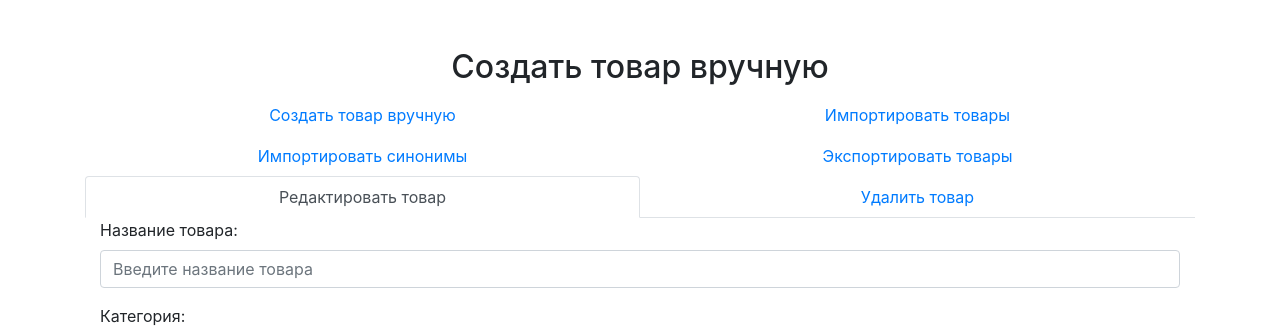
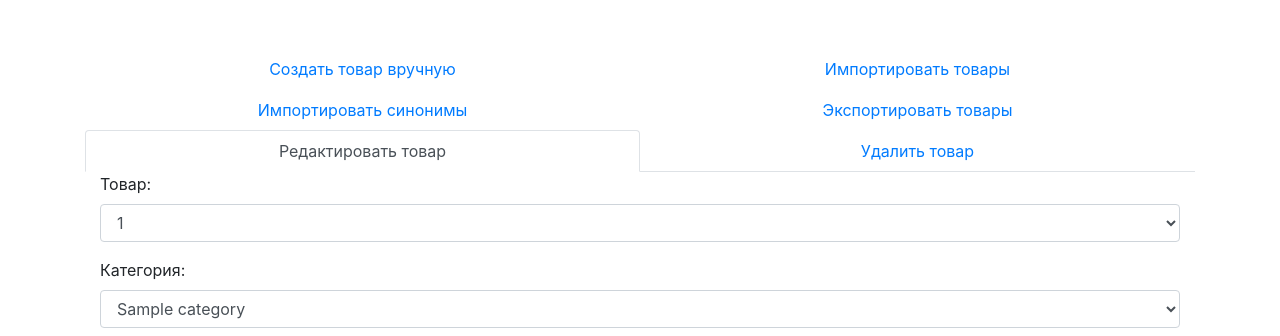
Before and after one commit to Oleg-Pashchenko/price_list_web_service, a Flask app: page /items in a window 1280 px wide, after a click on "Редактировать товар". Shown: the part 56-392 px from the top of the page. Run offline with Flask 2, Linux system fonts and the light colour scheme; a database or web service that is not in the repository returns one stand-in record (values such as "Sample title"); some libraries are stand-ins or nearby versions.

Commit message:
fixed bugs

```diff
--- a/app.py
+++ b/app.py
@@ -1,6 +1,6 @@
 import json
 
-from flask import Flask, redirect, render_template, request, jsonify
+from flask import Flask, redirect, render_template, request, jsonify, send_file
 from datetime import datetime
 
 import logic
@@ -85,7 +85,69 @@ def edit_order():
 
 @app.route('/items', methods=['GET'])
 def items():
-    return render_template('items.html')
+    categories = db.get_all_categories()
+    products = db.get_all_items()
+    print(items)
+    return render_template('items.html', categories=categories, products=products)
+
+
+# TODO: FROM THIS
+@app.route('/items/add', methods=["POST"])
+def add_item():
+    name = request.form.get('item-add-name')
+    category = request.form.get('item-add-category')
+    synonyms = request.form.get('item-add-synonyms')
+    db.create_new_item(name, category, synonyms)
+    return redirect('/items')
+
+
+@app.route('/items/import-items', methods=["POST"])
+def import_items_items():
+    name = request.form.get('import_name')
+    category = request.form.get('import_category')
+    file = request.files['fileUpload_items']
+    file.save('import-items.xlsx')
+    data, _ = logic.load_from_excel(0, name, category, 'import-items.xlsx')
+    for i in data:
+        db.write_import_items(i[0], i[1])
+    return redirect('/items')
+
+
+@app.route('/items/import-synonims', methods=["POST"])
+def import_synonims():
+    idx = request.form.get('import_id')
+    synonyms = request.form.get('import_synonyms')
+    file = request.files['fileUpload_synonyms']
+    file.save('import-synonims.xlsx')
+    data, _ = logic.load_from_excel(0, idx, synonyms, 'import-synonims.xlsx')
+    for i in data:
+        db.write_import_synonyms(i[0], i[1])
+    return redirect('/items')
+
+
+@app.route('/items/export-items', methods=["POST"])
+def export_items():
+    logic.load_to_excel()
+    return send_file('export.xlsx', as_attachment=True)
+
+
+
+@app.route('/items/edit-items', methods=["POST"])
+def edit_item():
+    edit_product = request.form.get('edit-products')
+    edit_category = request.form.get('edit-categories')
+    edit_synonyms = request.form.get('edit-synonyms')
+    print(edit_product, edit_category, edit_synonyms)
+    db.edit_item(edit_product, edit_synonyms, edit_category)
+    print('yes')
+    return redirect('/items')
+
+
+@app.route('/items/delete-item', methods=["POST"])
+def delete_item():
+    delete_item_v = request.form.get('delete-item')
+    db.delete_item(delete_item_v)
+    return redirect('/items')
 
 
 @app.route('/import', methods=['GET'])
@@ -130,18 +192,17 @@ def import_items_post():
 
 @app.route('/prices', methods=['GET'])
 def prices():
-    return render_template('prices.html')
+    categories = db.get_all_categories()
+    products = db.get_items()
+    return render_template('prices.html', categories=categories, products=products)
 
 
-"""
+@app.route('/prices/export', methods=['GET'])
+def prices_export():
+    logic.load_to_excel()
+    return send_file('export.xlsx', as_attachment=True)
 
-@app.route('/download')
-def download():
-    # path to the file to be downloaded
-    filepath = '/path/to/file.txt'
 
-    # send the file as an attachment to the client
-    return send_file(filepath, as_attachment=True)
-    """
+
 if __name__ == '__main__':
     app.run(host='0.0.0.0', debug=True, port=5000, use_reloader=False)
--- a/templates/items.html
+++ b/templates/items.html
@@ -61,7 +61,6 @@
     </div>
 </nav>
 <div class="container my-5">
-    <h2 class="text-center">Создать товар вручную</h2>
     <ul class="nav nav-tabs">
         <li class="nav-item">
             <a class="nav-link active" data-toggle="tab" href="#create-product">Создать товар вручную</a>
@@ -90,25 +89,25 @@
     <div class="tab-content">
         <!-- Create/Edit/Delete Product Tab -->
         <div class="tab-pane container active" id="create-product">
-            <form>
+            <form action="/items/add" method="post">
                 <!-- Product Name -->
                 <div class="form-group">
                     <label for="product-name">Название товара:</label>
-                    <input type="text" class="form-control" id="product-name" placeholder="Введите название товара">
+                    <input type="text" class="form-control" id="product-name" placeholder="Введите название товара" name="item-add-name">
                 </div>
                 <!-- Category -->
                 <div class="form-group">
                     <label for="category">Категория:</label>
-                    <select class="form-control" id="category">
+                    <select class="form-control" id="category" name="item-add-category">
                         {% for category in categories %}
-                            {{ category }}
+                            <option>{{ category.name }}</option>
                         {% endfor %}
                     </select>
                 </div>
                 <!-- Synonyms -->
                 <div class="form-group">
                     <label for="synonyms">Синонимы:</label>
-                    <input type="text" class="form-control" id="synonyms"
+                    <input type="text" class="form-control" id="synonyms" name="item-add-synonyms"
                            placeholder="Введите синонимы (разделяйте их запятой)">
                 </div>
                 <!-- Submit Button -->
@@ -118,25 +117,29 @@
 
 
         <div class="tab-pane container" id="edit-product">
-            <form>
+            <form action="/items/edit-items" method="POST">
                 <!-- Product Name -->
                 <div class="form-group">
-                    <label for="product-name">Название товара:</label>
-                    <input type="text" class="form-control" id="product-name" placeholder="Введите название товара">
+                    <label for="category">Товар:</label>
+                    <select class="form-control" id="category" name="edit-products">
+                        {% for product in products %}
+                            <option>{{ product.name }}</option>
+                        {% endfor %}
+                    </select>
                 </div>
                 <!-- Category -->
                 <div class="form-group">
-                    <label for="category">Категория:</label>
-                    <select class="form-control" id="category">
+                    <label for="category-t">Категория:</label>
+                    <select class="form-control" id="category-t" name="edit-categories">
                         {% for category in categories %}
-                            {{ category }}
+                            <option>{{ category.name }}</option>
                         {% endfor %}
                     </select>
                 </div>
                 <!-- Synonyms -->
                 <div class="form-group">
                     <label for="synonyms">Синонимы:</label>
-                    <input type="text" class="form-control" id="synonyms"
+                    <input type="text" class="form-control" id="synonyms" name="edit-synonyms"
                            placeholder="Введите синонимы (разделяйте их запятой)">
                 </div>
                 <!-- Submit Button -->
@@ -146,18 +149,18 @@
 
         <!-- Import/Export Product Tab -->
         <div class="tab-pane container" id="import-products">
-            <form class="form mt-5">
+            <form action="/items/import-items" method="POST" enctype="multipart/form-data">
                 <div class="form-group">
                     <label for="category-name">Наименование</label>
-                    <input type="text" class="form-control" id="category-name" name="name"
+                    <input type="text" class="form-control" id="category-name" name="import_name"
                            placeholder="Введите столбец с наименованием">
                 </div>
                 <div class="form-group">
                     <label for="category-name">Категория</label>
-                    <input type="text" class="form-control" id="category-value" name="name"
+                    <input type="text" class="form-control" id="category-value" name="import_category"
                            placeholder="Введите столбец с именами категорий">
                 </div>
-                <input type="file" class="form-control-file" id="import-products-i">
+                <input type="file" class="form-control-file" name="fileUpload_items">
                 <br/>
                 <button type="submit" class="btn btn-primary">Импорт</button>
             </form>
@@ -166,18 +169,18 @@
 
 
         <div class="tab-pane container" id="import-synonyms">
-            <form class="form mt-5">
+            <form action="/items/import-synonims" method="POST" enctype="multipart/form-data">
                 <div class="form-group">
-                    <label for="category-name">ID</label>
-                    <input type="text" class="form-control" id="category-name" name="name"
+                    <label for="category-name">Имя</label>
+                    <input type="text" class="form-control" id="category-name" name="import_id"
                            placeholder="Введите столбец с id">
                 </div>
                 <div class="form-group">
                     <label for="category-name">Синонимы</label>
-                    <input type="text" class="form-control" id="category-id" name="name"
+                    <input type="text" class="form-control" id="category-id" name="import_synonyms"
                            placeholder="Введите столбец с синонимами">
                 </div>
-                <input type="file" class="form-control-file" id="import-synonyms-i">
+                <input type="file" class="form-control-file" name="fileUpload_synonyms">
                 <br/>
                 <button type="submit" class="btn btn-primary">Импорт</button>
             </form>
@@ -185,12 +188,12 @@
         </div>
 
         <div class="tab-pane container" id="delete-product">
-            <form class="form mt-5">
+            <form  action="/items/delete-item" method="POST">
                 <div class="form-group">
                     <label for="category">Товар:</label>
-                    <select class="form-control" id="category">
+                    <select class="form-control" id="category" name="delete-item">
                         {% for product in products %}
-                            {{ product }}
+                            <option>{{ product.name }}</option>
                         {% endfor %}
                     </select>
                 </div>
@@ -201,7 +204,7 @@
         <!-- Import Synonym Tab -->
         <div class="tab-pane container" id="export-products">
             <div class="tab-pane container" id="export-products">
-                <form action="/import-synonyms" method="post" enctype="multipart/form-data" class="form mt-5">
+                <form action="/items/export-items" method="post" enctype="multipart/form-data" class="form mt-5">
                     <button type="submit" class="btn btn-primary">Экспортировать продукты</button>
                 </form>
             </div>
```
Also changed, not shown: db.py (+47 -0 lines), logic.py (+18 -2 lines), templates/prices.html (+26 -16 lines).
